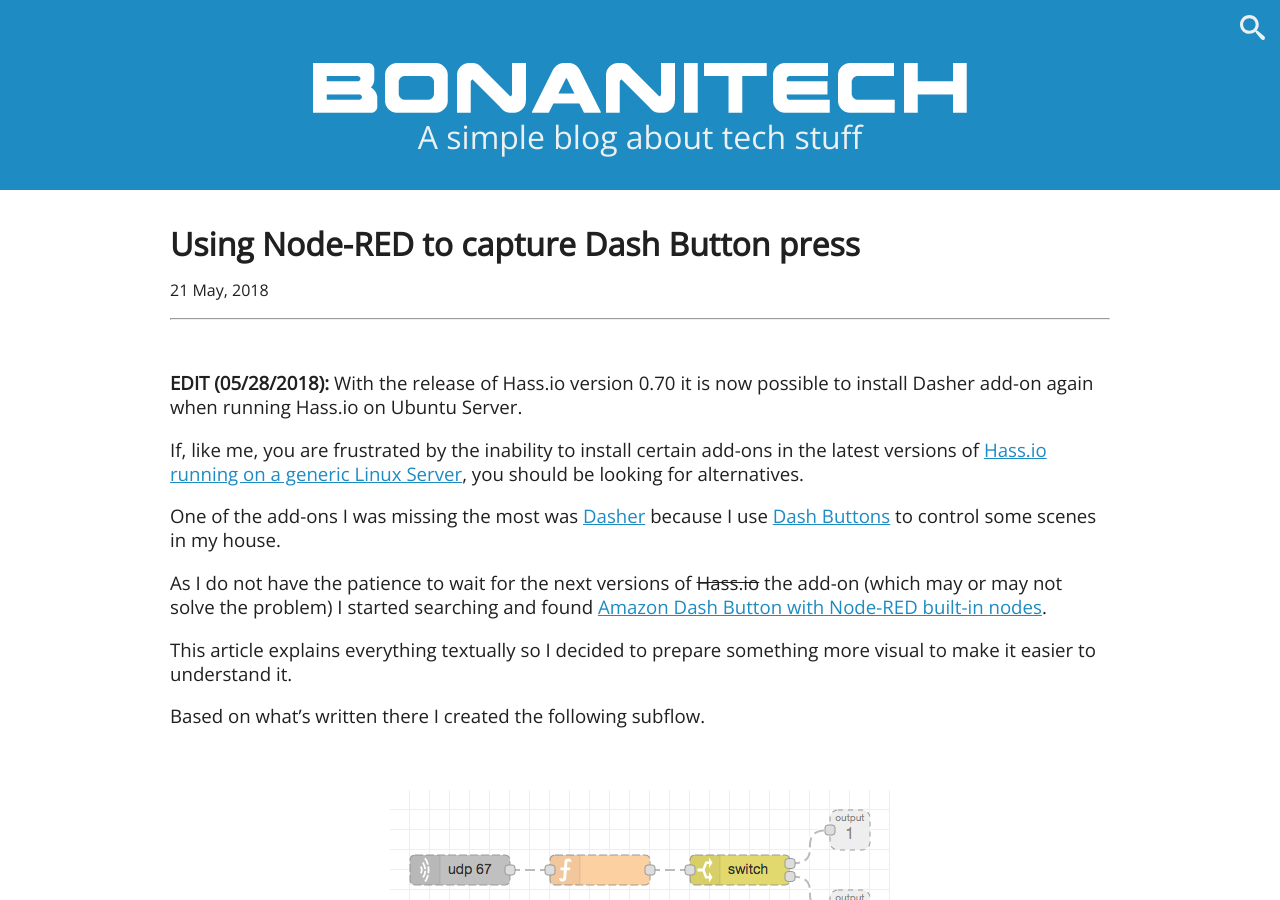
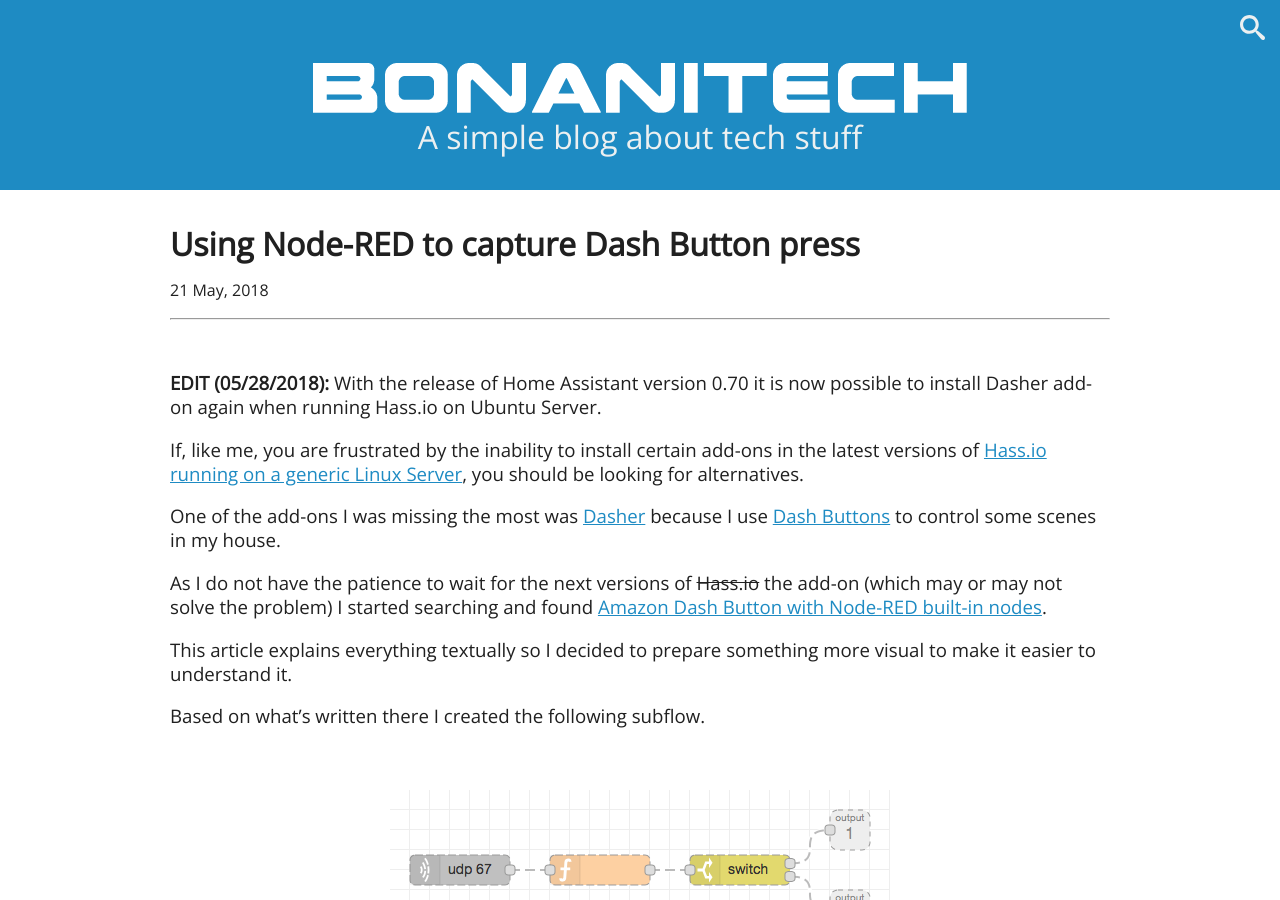
Before and after one commit to bonanitech/blog, a Jekyll site: the page built from _posts/2018-05-21-using-node-red-to-capture-dash-button-press.md, in a window 1280 px wide and 900 px high. Built offline with Jekyll 4.4.1, drawn with Linux system fonts in a browser that asks for light colours; comment, search, counter and statistics services are not loaded.

Commit message:
Update post

```diff
--- a/_posts/2018-05-21-using-node-red-to-capture-dash-button-press.md
+++ b/_posts/2018-05-21-using-node-red-to-capture-dash-button-press.md
@@ -8,7 +8,7 @@ tags: HomeAssistant NodeRED
 permalink: /using-node-red-to-capture-dash-button-press/
 ---
 
-**EDIT \(05/28/2018\):** With the release of Hass.io version 0.70 it is now possible to install Dasher add-on again when running Hass.io on Ubuntu Server.
+**EDIT \(05/28/2018\):** With the release of Home Assistant version 0.70 it is now possible to install Dasher add-on again when running Hass.io on Ubuntu Server.
 
 If, like me, you are frustrated by the inability to install certain add-ons in the latest versions of [Hass.io running on a generic Linux Server](https://www.home-assistant.io/hassio/installation/#alternative-install-on-generic-linux-server), you should be looking for alternatives.
 
```
